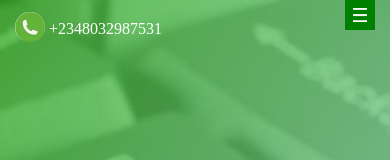
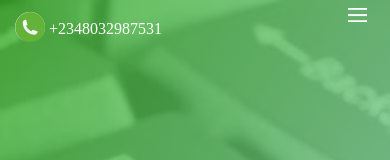
Before and after one commit to rajiss-ctrl/fix-gadget, a React (Create React App) app: page / in a window 390 px wide. Shown: the top 160 px of the page. Built offline with nearby package versions, Linux system fonts and the light colour scheme; the HTML template or start-up script is replaced by a standard one; a web font is replaced by a local one.

Commit message:
fix navbar bugs

```diff
--- a/src/components/NavBar/NavBar.js
+++ b/src/components/NavBar/NavBar.js
@@ -9,10 +9,10 @@ const NavBar = () => {
     const trackScreenWidth = ()=>{
         if(screenWidth){
             const width = window.innerWidth;
-        setScreenWidth(width);
-        if(width > 800){
-            setOpen(true)
-        }
+        // setScreenWidth(width);
+        // if(width > 768){
+        //     setOpen(true)
+        // }
         }
     }
 
--- a/src/components/NavBar/NavBar.style.css
+++ b/src/components/NavBar/NavBar.style.css
@@ -9,8 +9,9 @@
     display: none;
   }
 } */
-@media (min-width: 800px) {
+@media (min-width: 769px) {
   .nav-bar {
+    font-size: 16px;
     margin: 0;
     width: 100%;
     height: 60px;
@@ -57,7 +58,7 @@
     position: fixed;
   } */
   .nav-bar {
-    position: absolute;
+    position: relative;
     top: 0;
     left: 0;
     z-index: 4;
@@ -80,27 +81,8 @@
     top: 0;
     right: 15px;
     padding: 8px;
-
-    background-color: green;
     transition: all 0.5s ease-in-out;
   }
-  /* .list-wrapper {
-    display: flex;
-    align-items: center;
-  } */
-  /* .nav-bar ul {
-    top: 0;
-    left: -100vw;
-    z-index: 3;
-    width: 100%;
-    height: 100vh;
-
-    padding-top: 140px;
-    text-align: center;
-    /* position: absolute; */
-  /* transition: all 0.5s ease-in-out;
-    background-color: rgb(0, 0, 0, 0.8);
-  } */
   .nav-bar ul li {
     list-style: none;
     margin-bottom: 15px;
@@ -148,15 +130,15 @@
     background: transparent;
   }
 }
-@media screen and (max-width: 600px) {
+/* @media screen and (max-width: 600px) {
   .nav-bar {
     position: fixed;
   }
-}
+} */
 
 @media screen and (max-width: 414px) {
   .list-wrapper img {
-    width: 30px;
+    width: 35px;
     height: 30px;
   }
 }
```
